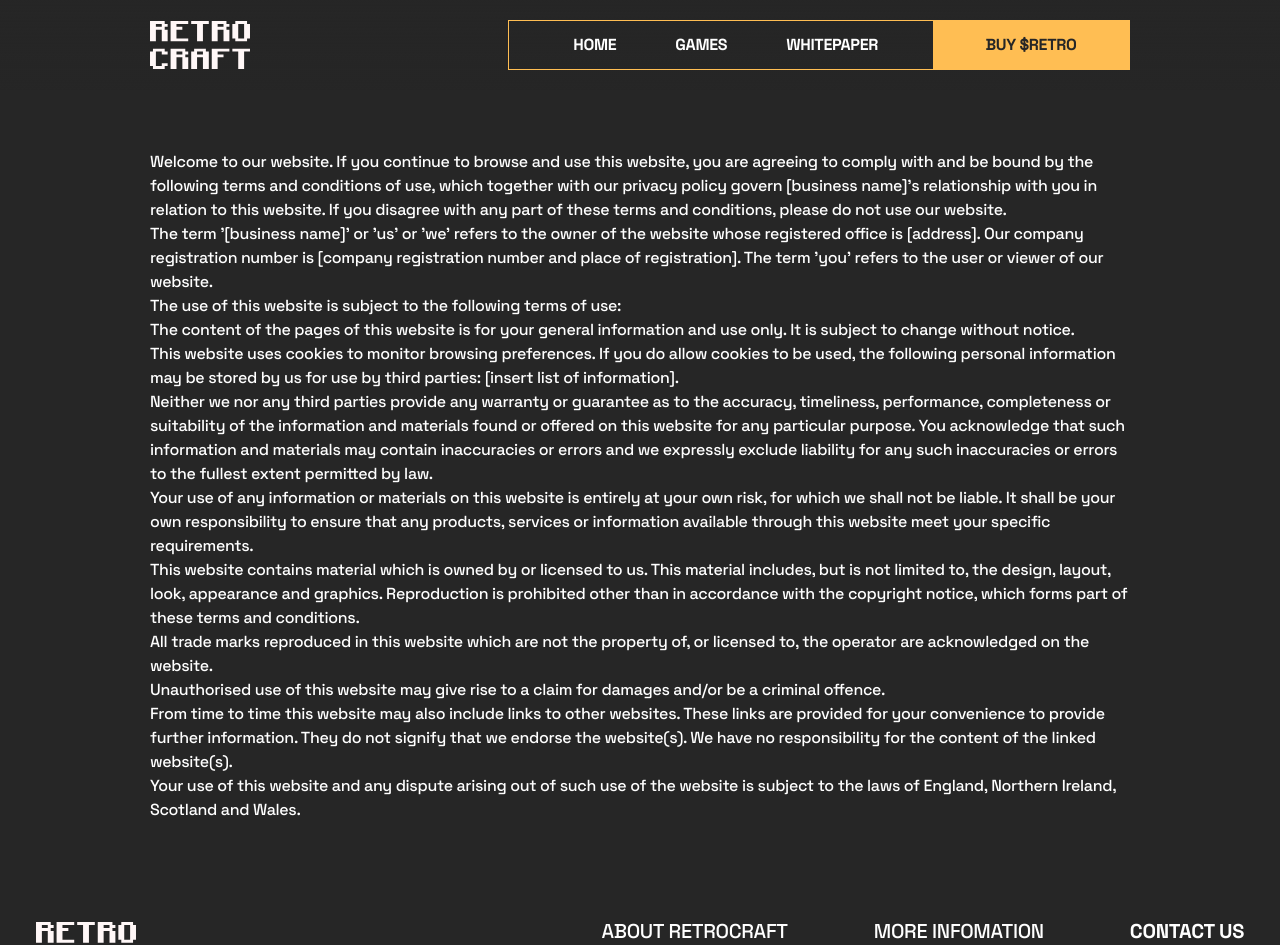
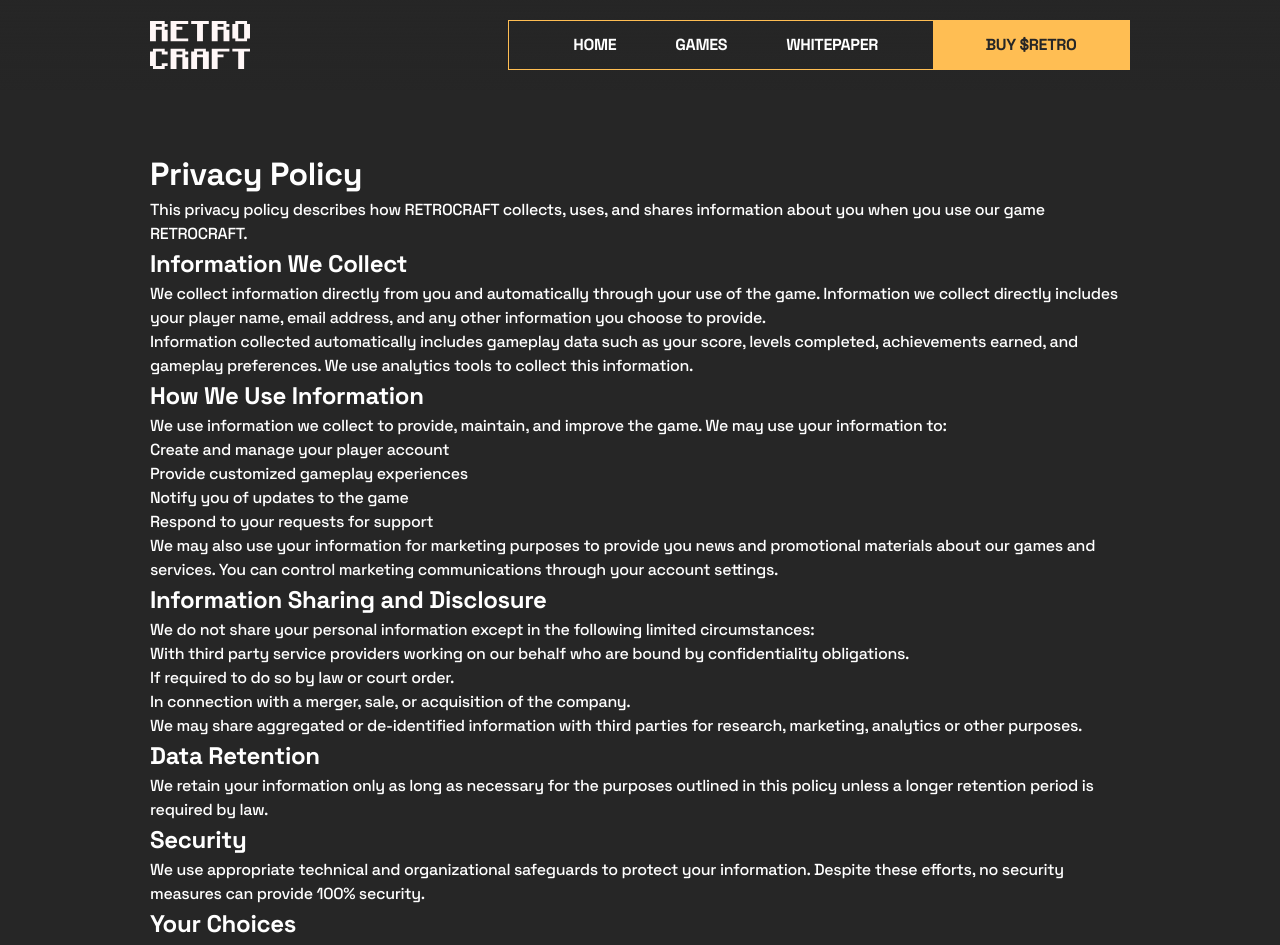
Before and after one commit to nguyenngocbao/retro, a Next.js app: page /privacy-policy in a window 1280 px wide. Shown: the top 945 px of the page. Built offline with nearby package versions, Linux system fonts and the light colour scheme.

Commit message:
add term

```diff
--- a/src/app/privacy-policy/page.tsx
+++ b/src/app/privacy-policy/page.tsx
@@ -2,75 +2,103 @@
 export default function () {
   return (
     <main className="mx-auto mb-[95px] mt-[95px] max-w-[calc(100%_-_38px)] lg:mt-[150px] lg:max-w-[calc(100%_-_300px)] 2xl:mt-[180px] 2xl:max-w-[1227px]">
+      <h1 className="text-[32px] font-bold">Privacy Policy</h1>
+
       <p>
-        Welcome to our website. If you continue to browse and use this website,
-        you are agreeing to comply with and be bound by the following terms and
-        conditions of use, which together with our privacy policy govern
-        [business name]'s relationship with you in relation to this website. If
-        you disagree with any part of these terms and conditions, please do not
-        use our website.
+        This privacy policy describes how RETROCRAFT collects, uses, and shares
+        information about you when you use our game RETROCRAFT.
       </p>
+
+      <h2 className="text-[24px] font-bold">Information We Collect</h2>
+
       <p>
-        The term '[business name]' or 'us' or 'we' refers to the owner of the
-        website whose registered office is [address]. Our company registration
-        number is [company registration number and place of registration]. The
-        term 'you' refers to the user or viewer of our website.
+        We collect information directly from you and automatically through your
+        use of the game. Information we collect directly includes your player
+        name, email address, and any other information you choose to provide.
       </p>
-      <p>The use of this website is subject to the following terms of use:</p>
+
+      <p>
+        Information collected automatically includes gameplay data such as your
+        score, levels completed, achievements earned, and gameplay preferences.
+        We use analytics tools to collect this information.
+      </p>
+
+      <h2 className="text-[24px] font-bold">How We Use Information</h2>
+
+      <p>
+        We use information we collect to provide, maintain, and improve the
+        game. We may use your information to:
+      </p>
+
+      <ul>
+        <li>Create and manage your player account</li>
+        <li>Provide customized gameplay experiences</li>
+        <li>Notify you of updates to the game</li>
+        <li>Respond to your requests for support</li>
+      </ul>
+
+      <p>
+        We may also use your information for marketing purposes to provide you
+        news and promotional materials about our games and services. You can
+        control marketing communications through your account settings.
+      </p>
+
+      <h2 className="text-[24px] font-bold">
+        Information Sharing and Disclosure
+      </h2>
+
+      <p>
+        We do not share your personal information except in the following
+        limited circumstances:
+      </p>
+
       <ul>
         <li>
-          The content of the pages of this website is for your general
-          information and use only. It is subject to change without notice.
+          With third party service providers working on our behalf who are bound
+          by confidentiality obligations.
         </li>
+        <li>If required to do so by law or court order.</li>
         <li>
-          This website uses cookies to monitor browsing preferences. If you do
-          allow cookies to be used, the following personal information may be
-          stored by us for use by third parties: [insert list of information].
-        </li>
-        <li>
-          Neither we nor any third parties provide any warranty or guarantee as
-          to the accuracy, timeliness, performance, completeness or suitability
-          of the information and materials found or offered on this website for
-          any particular purpose. You acknowledge that such information and
-          materials may contain inaccuracies or errors and we expressly exclude
-          liability for any such inaccuracies or errors to the fullest extent
-          permitted by law.
-        </li>
-        <li>
-          Your use of any information or materials on this website is entirely
-          at your own risk, for which we shall not be liable. It shall be your
-          own responsibility to ensure that any products, services or
-          information available through this website meet your specific
-          requirements.
-        </li>
-        <li>
-          This website contains material which is owned by or licensed to us.
-          This material includes, but is not limited to, the design, layout,
-          look, appearance and graphics. Reproduction is prohibited other than
-          in accordance with the copyright notice, which forms part of these
-          terms and conditions.
-        </li>
-        <li>
-          All trade marks reproduced in this website which are not the property
-          of, or licensed to, the operator are acknowledged on the website.
-        </li>
-        <li>
-          Unauthorised use of this website may give rise to a claim for damages
-          and/or be a criminal offence.
-        </li>
-        <li>
-          From time to time this website may also include links to other
-          websites. These links are provided for your convenience to provide
-          further information. They do not signify that we endorse the
-          website(s). We have no responsibility for the content of the linked
-          website(s).
-        </li>
-        <li>
-          Your use of this website and any dispute arising out of such use of
-          the website is subject to the laws of England, Northern Ireland,
-          Scotland and Wales.
+          In connection with a merger, sale, or acquisition of the company.
         </li>
       </ul>
+
+      <p>
+        We may share aggregated or de-identified information with third parties
+        for research, marketing, analytics or other purposes.
+      </p>
+
+      <h2 className="text-[24px] font-bold">Data Retention</h2>
+
+      <p>
+        We retain your information only as long as necessary for the purposes
+        outlined in this policy unless a longer retention period is required by
+        law.
+      </p>
+
+      <h2 className="text-[24px] font-bold">Security</h2>
+
+      <p>
+        We use appropriate technical and organizational safeguards to protect
+        your information. Despite these efforts, no security measures can
+        provide 100% security.
+      </p>
+
+      <h2 className="text-[24px] font-bold">Your Choices</h2>
+
+      <p>
+        You may request access to or deletion of your personal data, or restrict
+        its use, by contacting us.
+      </p>
+
+      <h2>Changes to this Policy</h2>
+
+      <p>
+        We may occasionally update this policy. When we do, we will revise the
+        "last updated" date above. We recommend you check back periodically for
+        updates.
+      </p>
+      <p>Last Updated: Nov 9 2023</p>
     </main>
   );
 }
--- a/src/app/term-of-use/page.tsx
+++ b/src/app/term-of-use/page.tsx
@@ -2,75 +2,100 @@
 export default function () {
   return (
     <main className="mx-auto mb-[95px] mt-[95px] max-w-[calc(100%_-_38px)] lg:mt-[150px] lg:max-w-[calc(100%_-_300px)] 2xl:mt-[180px] 2xl:max-w-[1227px]">
+      <h1 className="text-[32px] font-bold">Terms and Conditions</h1>
+
       <p>
-        Welcome to our website. If you continue to browse and use this website,
-        you are agreeing to comply with and be bound by the following terms and
-        conditions of use, which together with our privacy policy govern
-        [business name]'s relationship with you in relation to this website. If
-        you disagree with any part of these terms and conditions, please do not
-        use our website.
+        These terms and conditions ("Terms") apply to your access and use of
+        RETROCRAFT (the "Game"). Please read them carefully.
       </p>
+
+      <h2 className="text-[24px] font-bold">Acceptance of Terms</h2>
+
       <p>
-        The term '[business name]' or 'us' or 'we' refers to the owner of the
-        website whose registered office is [address]. Our company registration
-        number is [company registration number and place of registration]. The
-        term 'you' refers to the user or viewer of our website.
+        By downloading, accessing, or using the Game, you accept and agree to be
+        bound by these Terms. If you do not agree, do not download, access or
+        use the Game.
       </p>
-      <p>The use of this website is subject to the following terms of use:</p>
-      <ul>
-        <li>
-          The content of the pages of this website is for your general
-          information and use only. It is subject to change without notice.
-        </li>
-        <li>
-          This website uses cookies to monitor browsing preferences. If you do
-          allow cookies to be used, the following personal information may be
-          stored by us for use by third parties: [insert list of information].
-        </li>
-        <li>
-          Neither we nor any third parties provide any warranty or guarantee as
-          to the accuracy, timeliness, performance, completeness or suitability
-          of the information and materials found or offered on this website for
-          any particular purpose. You acknowledge that such information and
-          materials may contain inaccuracies or errors and we expressly exclude
-          liability for any such inaccuracies or errors to the fullest extent
-          permitted by law.
-        </li>
-        <li>
-          Your use of any information or materials on this website is entirely
-          at your own risk, for which we shall not be liable. It shall be your
-          own responsibility to ensure that any products, services or
-          information available through this website meet your specific
-          requirements.
-        </li>
-        <li>
-          This website contains material which is owned by or licensed to us.
-          This material includes, but is not limited to, the design, layout,
-          look, appearance and graphics. Reproduction is prohibited other than
-          in accordance with the copyright notice, which forms part of these
-          terms and conditions.
-        </li>
-        <li>
-          All trade marks reproduced in this website which are not the property
-          of, or licensed to, the operator are acknowledged on the website.
-        </li>
-        <li>
-          Unauthorised use of this website may give rise to a claim for damages
-          and/or be a criminal offence.
-        </li>
-        <li>
-          From time to time this website may also include links to other
-          websites. These links are provided for your convenience to provide
-          further information. They do not signify that we endorse the
-          website(s). We have no responsibility for the content of the linked
-          website(s).
-        </li>
-        <li>
-          Your use of this website and any dispute arising out of such use of
-          the website is subject to the laws of England, Northern Ireland,
-          Scotland and Wales.
-        </li>
-      </ul>
+
+      <h2 className="text-[24px] font-bold">Game Access</h2>
+
+      <p>
+        We grant you a personal, non-exclusive, non-transferable,
+        non-sublicensable limited right and license to install and use one copy
+        of the Game for your personal, non-commercial use on a single device
+        owned or controlled by you.
+      </p>
+
+      <h2 className="text-[24px] font-bold">Game Rules and Policies</h2>
+
+      <p>
+        You agree to follow all rules and policies applicable to the Game,
+        including codes of conduct. We may update the rules and policies at any
+        time. If you fail to comply, we may terminate your account and prohibit
+        you from using the Game.
+      </p>
+
+      <h2 className="text-[24px] font-bold">Your Content</h2>
+
+      <p>
+        You are responsible for your use of the Game and all activity that
+        occurs under your account. You will not share objectionable, false,
+        inaccurate, or misleading content. We may remove any content or
+        terminate your account without prior notice if we determine it violates
+        these Terms or our policies.
+      </p>
+
+      <h2 className="text-[24px] font-bold">Digital Rights Management</h2>
+
+      <p>
+        The Game may contain digital rights management technology to control
+        access to content and prevent unauthorized use. You agree not to
+        circumvent or disable this technology.
+      </p>
+
+      <h2 className="text-[24px] font-bold">
+        In-Game Virtual Currency and Items
+      </h2>
+
+      <p>
+        You may gain access to in-game currency ("virtual currency") or items by
+        playing the game or paying real money. They are licensed to you, not
+        sold, and can only be used in connection with the Game. Virtual currency
+        and item balances are non-transferable and do not hold real world value.
+      </p>
+
+      <h2 className="text-[24px] font-bold">Termination</h2>
+
+      <p>
+        This Terms will continue until your access is terminated by us or we
+        cease providing the Game. We reserve the right to terminate your access
+        and account at any time for any reason.
+      </p>
+
+      <h2 className="text-[24px] font-bold">Disclaimer of Warranty</h2>
+
+      <p>
+        THE GAME IS PROVIDED ON AN "AS IS" BASIS WITHOUT WARRANTY OF ANY KIND.
+        WE DISCLAIM ALL WARRANTIES, WHETHER EXPRESS, IMPLIED OR STATUTORY.
+      </p>
+
+      <h2 className="text-[24px] font-bold">Limitation of Liability</h2>
+
+      <p>
+        OUR TOTAL LIABILITY ARISING OUT OF OR RELATING TO THESE TERMS OR THE
+        GAME IS LIMITED TO THE GREATER OF $100 OR THE AMOUNT YOU PAID US IN THE
+        YEAR BEFORE THE LIABILITY AROSE.
+      </p>
+
+      <h2 className="text-[24px] font-bold">Changes to Terms</h2>
+
+      <p>
+        We may revise these Terms from time to time and will update the "Last
+        Updated" date at the top when we make changes. Your continued use of the
+        Game signifies acceptance of the revised Terms.
+      </p>
+
+      <p>Last Updated: Nov 9 2023</p>
     </main>
   );
 }
```
